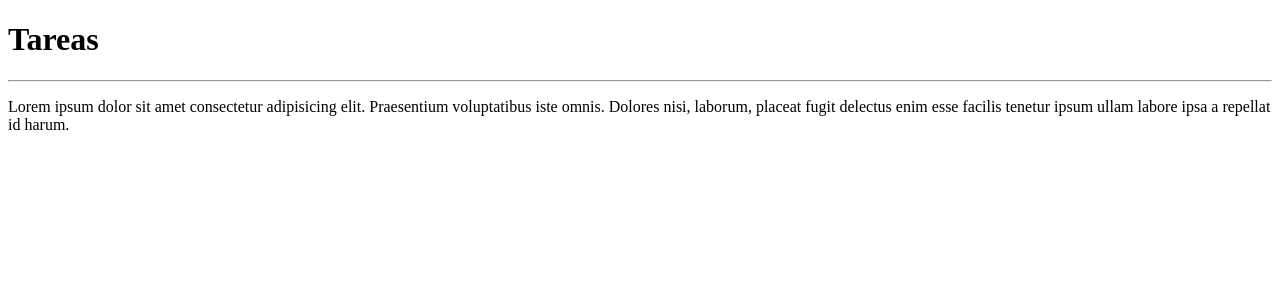
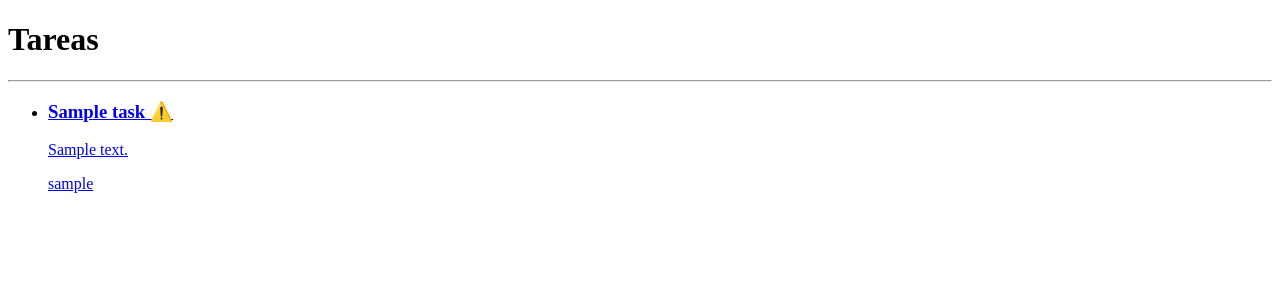
Before and after one commit to martinfyic/django-crud-task, a Django app: template tasks/templates/tasks.html in a window 1280 px wide. Shown: the part 70-370 px from the top of the page. Run offline with Django 4.2, Linux system fonts and the light colour scheme; the template is opened without the code that fills it: values that come from a table or form of the project are taken from there, others are empty; tables that the repository leaves empty hold one stand-in row (values such as "Sample post").

Commit message:
refactor: :lipstick: show task list in ui

```diff
--- a/tasks/templates/tasks.html
+++ b/tasks/templates/tasks.html
@@ -1,9 +1,21 @@
 {% extends 'base.html' %} {% block content %}
 <h1>Tareas</h1>
 <hr />
-<p>
-	Lorem ipsum dolor sit amet consectetur adipisicing elit. Praesentium
-	voluptatibus iste omnis. Dolores nisi, laborum, placeat fugit delectus enim
-	esse facilis tenetur ipsum ullam labore ipsa a repellat id harum.
-</p>
+
+<ul>
+	{% for task in tasks %}
+	<li>
+		<a href="{% url 'task_detail' task.id %}">
+			{% if task.important %}
+			<h3>{{task.title}} ⚠️</h3>
+			{% else %}
+			<h3>{{task.title}}</h3>
+			{% endif %}
+			<p>{{task.description}}</p>
+			<p>{{task.user.username}}</p>
+		</a>
+	</li>
+	{% endfor %}
+</ul>
+
 {% endblock %}
```
